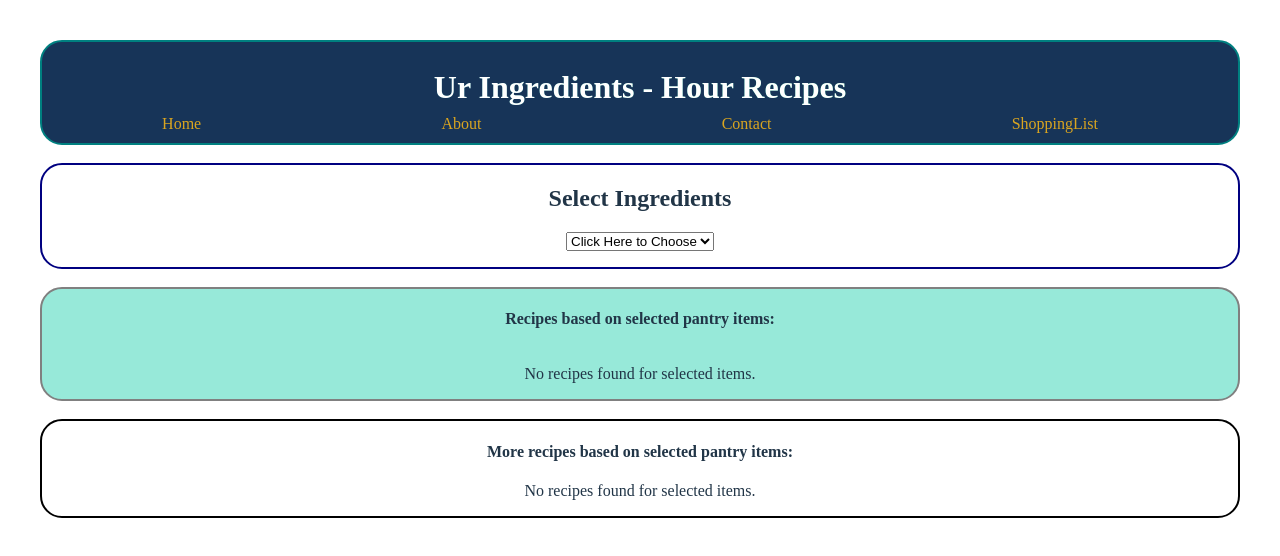
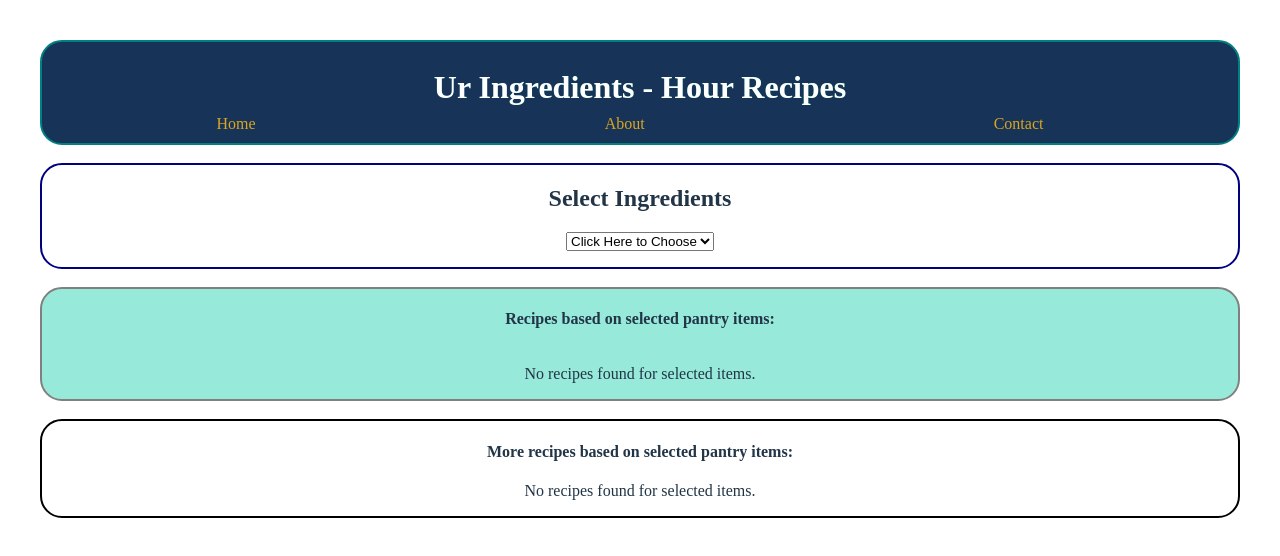
Before and after one commit to Kenneth-Parker/Group_App_Development, a React (Vite) app: page / in a window 1280 px wide. Shown: the top 556 px of the page. Built offline with nearby package versions, Linux system fonts and the light colour scheme.

Commit message:
removed shoppingForm from nav

```diff
--- a/src/components/NavBar.jsx
+++ b/src/components/NavBar.jsx
@@ -44,7 +44,6 @@ export default function NavBar() {
           <StyledLink to="/">Home</StyledLink>
           <StyledLink to="/about">About</StyledLink>
           <StyledLink to="/contact">Contact</StyledLink>
-          <StyledLink to="/shoppingList">ShoppingList</StyledLink>
         </StyledNav>
       </StyledHeader>
     </>
```
